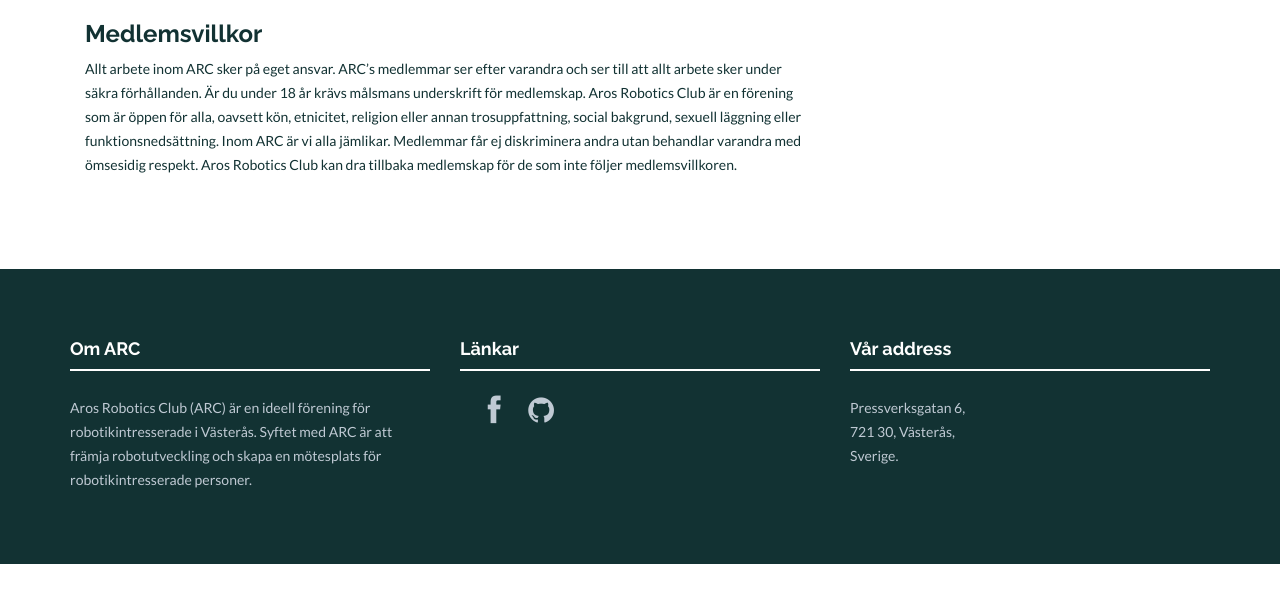
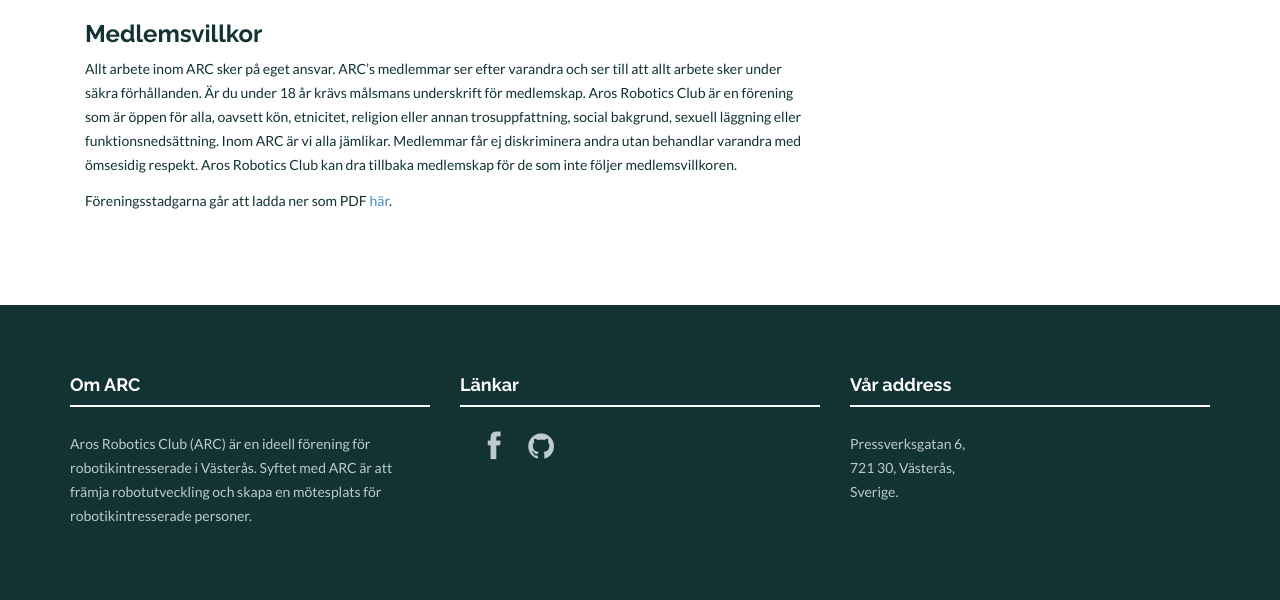
Before and after one commit to ARCsweden/ARCsweden.github.io, a Jekyll site: the page built from contact.html, in a window 1280 px wide and 900 px high, scrolled down 2810 px, cut to the strip 300-900 px from the top of the window. Built offline with Jekyll 4.4.1, drawn with Linux system fonts in a browser that asks for light colours; nearby versions of some CDN libraries; before the commit the page ends 3674 px from its top, so only the background shows below that.

Commit message:
Stadgar added

```diff
--- a/contact.html
+++ b/contact.html
@@ -33,7 +33,7 @@ permalink: /contact/
 
             <h3>Medlemsvillkor</h3>
             <p>Allt arbete inom ARC sker på eget ansvar. ARC’s medlemmar ser efter varandra och ser till att allt arbete sker under säkra förhållanden. Är du under 18 år krävs målsmans underskrift för medlemskap. Aros Robotics Club är en förening som är öppen för alla, oavsett kön, etnicitet, religion eller annan trosuppfattning, social bakgrund, sexuell läggning eller funktionsnedsättning. Inom ARC är vi alla jämlikar. Medlemmar får ej diskriminera andra utan behandlar varandra med ömsesidig respekt. Aros Robotics Club kan dra tillbaka medlemskap för de som inte följer medlemsvillkoren.</p>
-
+            <p>Föreningsstadgarna går att ladda ner som PDF <a href="{{site.url}}/assets/foreningsstadgar.pdf">här</a>.</p>
         </div><!--/col-lg-8 -->
 
 </div><!--/container -->
```
Also changed, not shown: 1 other file.
